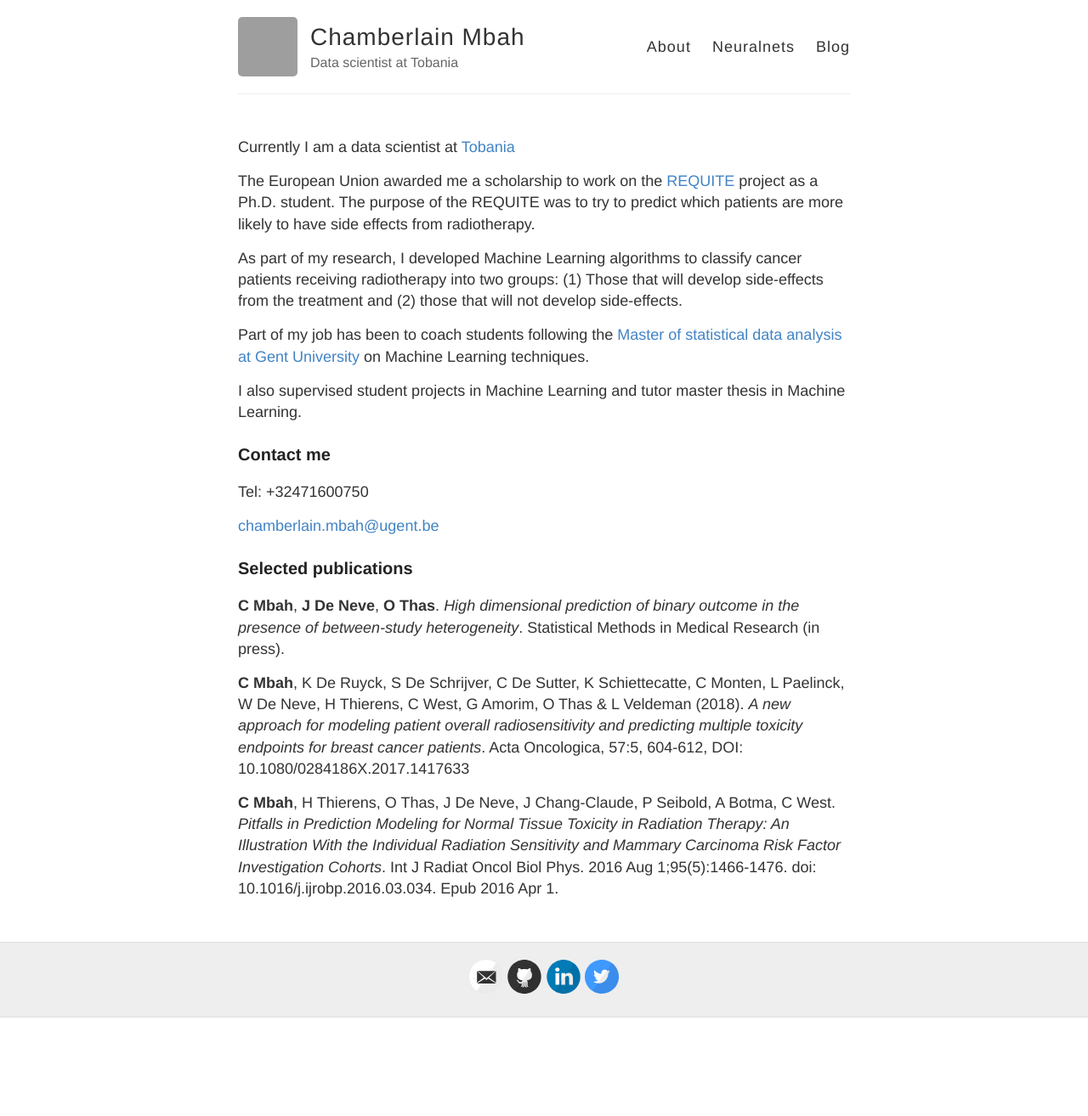
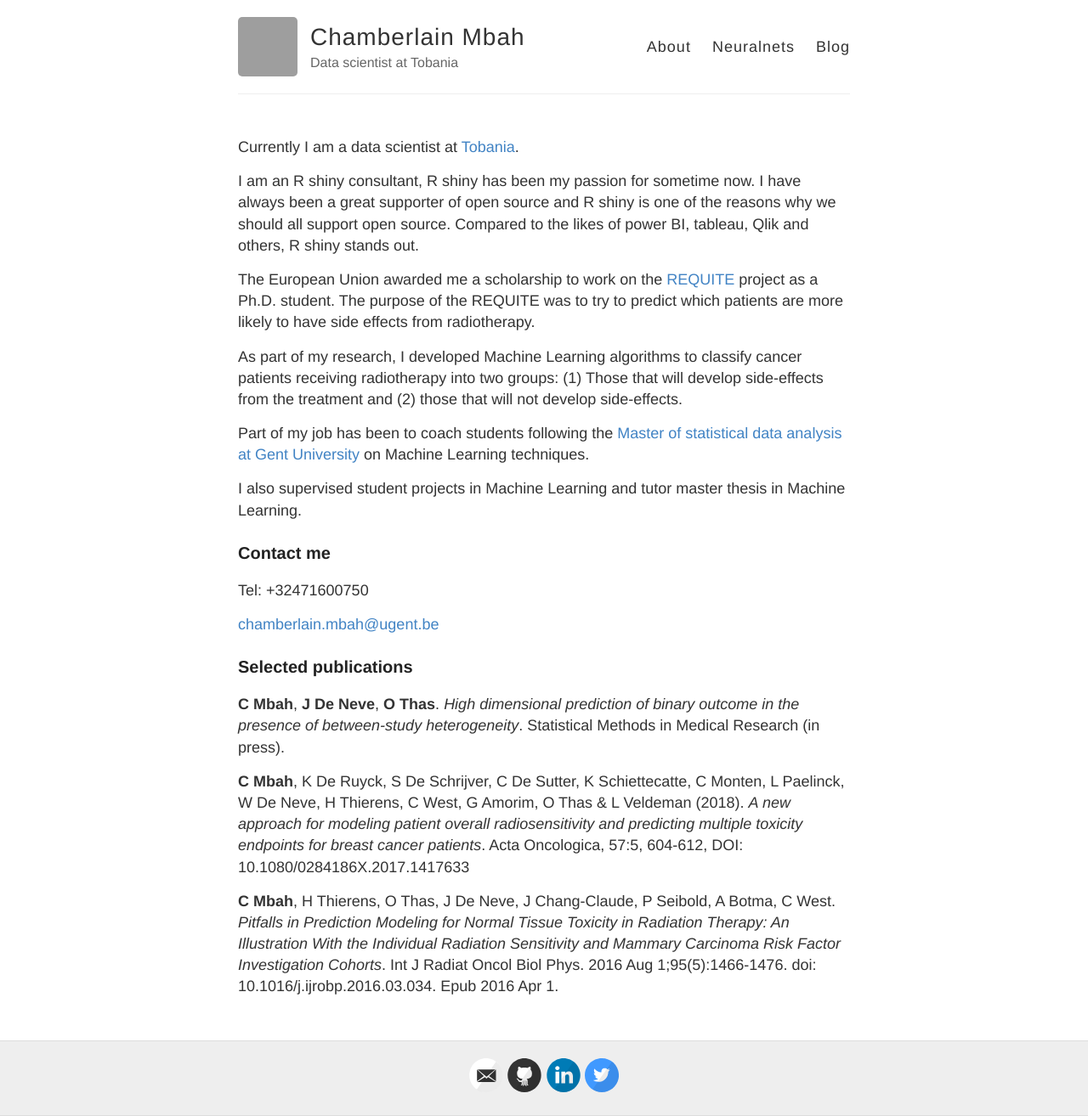
Before and after one commit to chambox/chambox.github.io, a Jekyll site: the page built from about.md, in a window 1280 px wide. Shown: the whole page at 85% size. Built offline with Jekyll 4.4.1, drawn with Linux system fonts in a browser that asks for light colours; before the commit the page ends 1198 px from its top, so only the background shows below that; grey boxes are pictures that could not be loaded.

Commit message:
Update about.md

```diff
--- a/about.md
+++ b/about.md
@@ -3,7 +3,9 @@ layout: page
 title:
 permalink: /about/
 ---
-Currently I am a data scientist at [Tobania](https://www.tobania.be/nl-be/)
+Currently I am a data scientist at [Tobania](https://www.tobania.be/nl-be/).
+
+I am an R shiny consultant, R shiny has been my passion for sometime now. I have always been a great supporter of open source and R shiny is one of the reasons why we should all support open source. Compared to the likes of power BI, tableau, Qlik and others, R shiny stands out.
 
 
 The European Union awarded me a scholarship to work on the [REQUITE](https://www.requite.eu/) project as a Ph.D. student. The purpose of the REQUITE  was to try to predict which patients are more likely to have side effects from radiotherapy.
```
